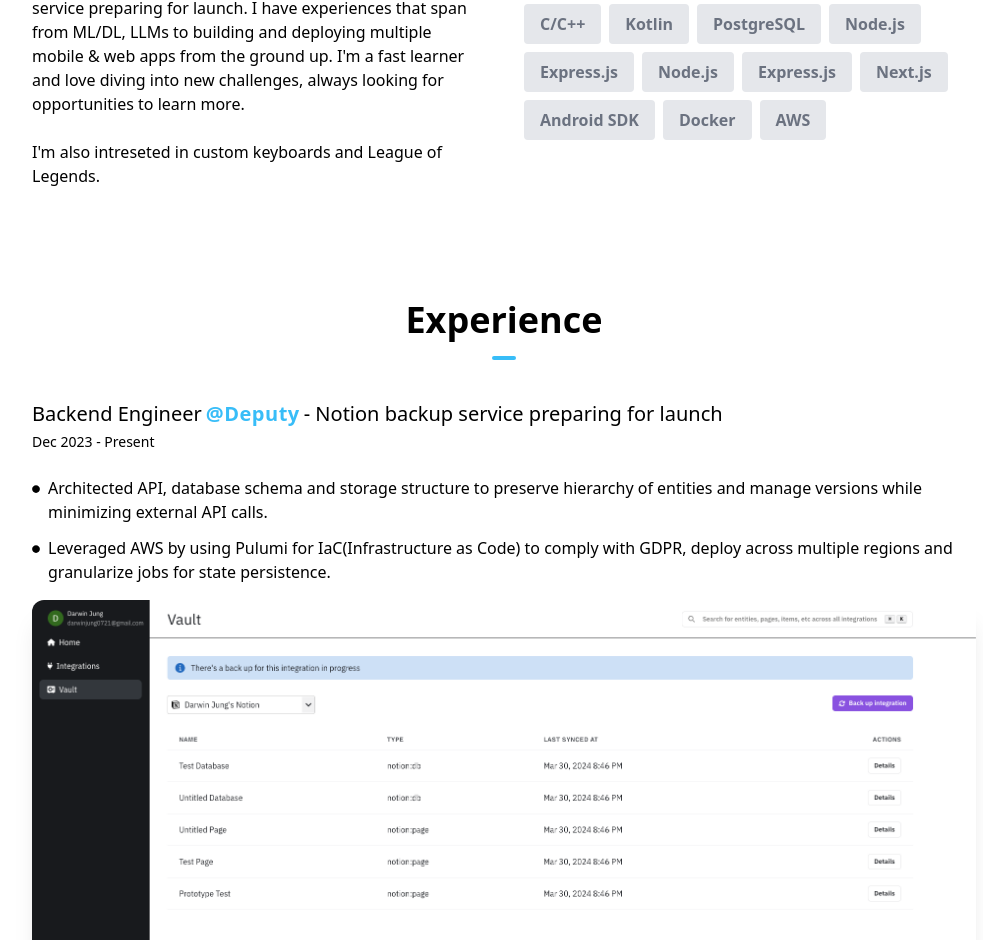
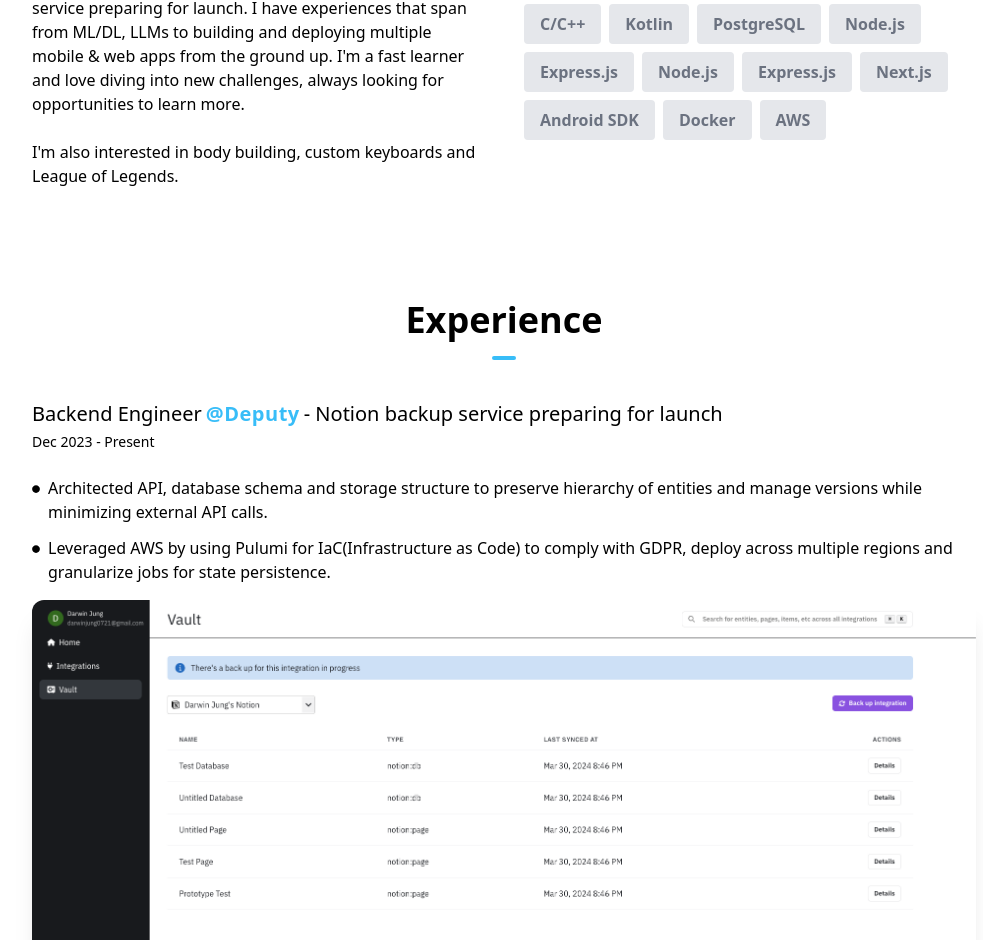
Before and after one commit to darwinj07/portfolio-website, a Next.js app: page / in a window 1280 px wide. Shown: the part 1169-2109 px from the top of the page, without its empty margins (136-1119 px from the left). Built offline with nearby package versions, Linux system fonts and the light colour scheme.

Commit message:
"Fix typo in about section"

```diff
--- a/components/AboutSection.tsx
+++ b/components/AboutSection.tsx
@@ -48,7 +48,7 @@
             </p>
             <br />
             <p>
-              I&apos;m also intreseted in custom keyboards and League of Legends.
+              I&apos;m also interested in body building, custom keyboards and League of Legends.
             </p>
           </div>
           <div className="text-center md:w-1/2 md:text-left">
```
